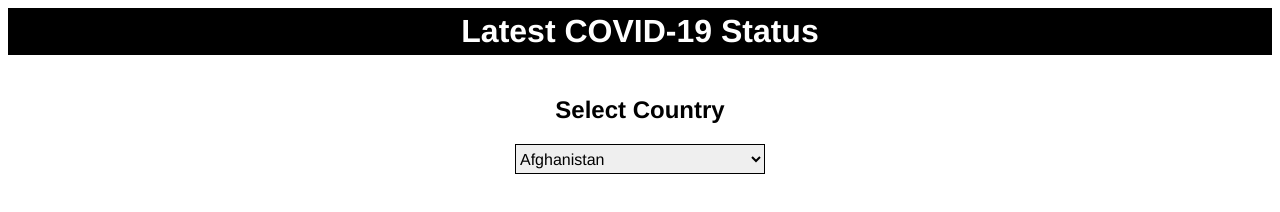
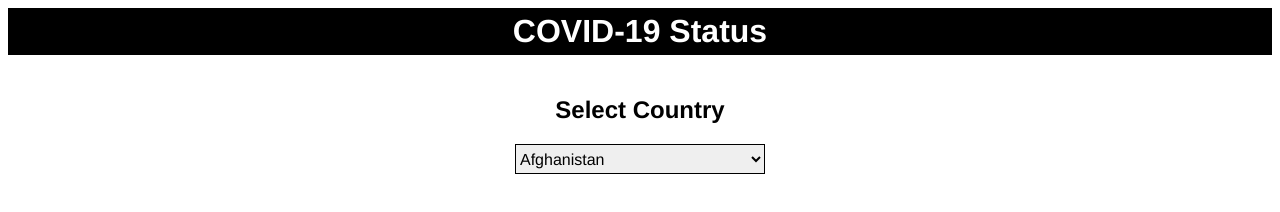
Before and after one commit to sandpatrol1/covid_19, a plain HTML site: page index.html in a window 1280 px wide. Drawn offline with nearby package versions, Linux system fonts and the light colour scheme.

Commit message:
Changed title + H1

```diff
--- a/index.html
+++ b/index.html
@@ -6,13 +6,13 @@
   <meta name="viewport" content="width=device-width, initial-scale=1.0">
   <meta http-equiv="X-UA-Compatible" content="ie=edge">
   <meta name="viewport" content="width=device-width, initial-scale=1.0, maximum-scale=1.0, user-scalable=0" />
-  <title>Project_api</title>
+  <title>COVID-19 Status</title>
   <link rel="stylesheet" href="app.css">
 </head>
 
 <body>
   <div id="wrapper">
-      <h1 id="title">Latest COVID-19 Status</h1>
+      <h1 id="title">COVID-19 Status</h1>
       <div id="data">
         <h2>Select Country</h2>
         <select name="countries" id="countries"></select>
```
